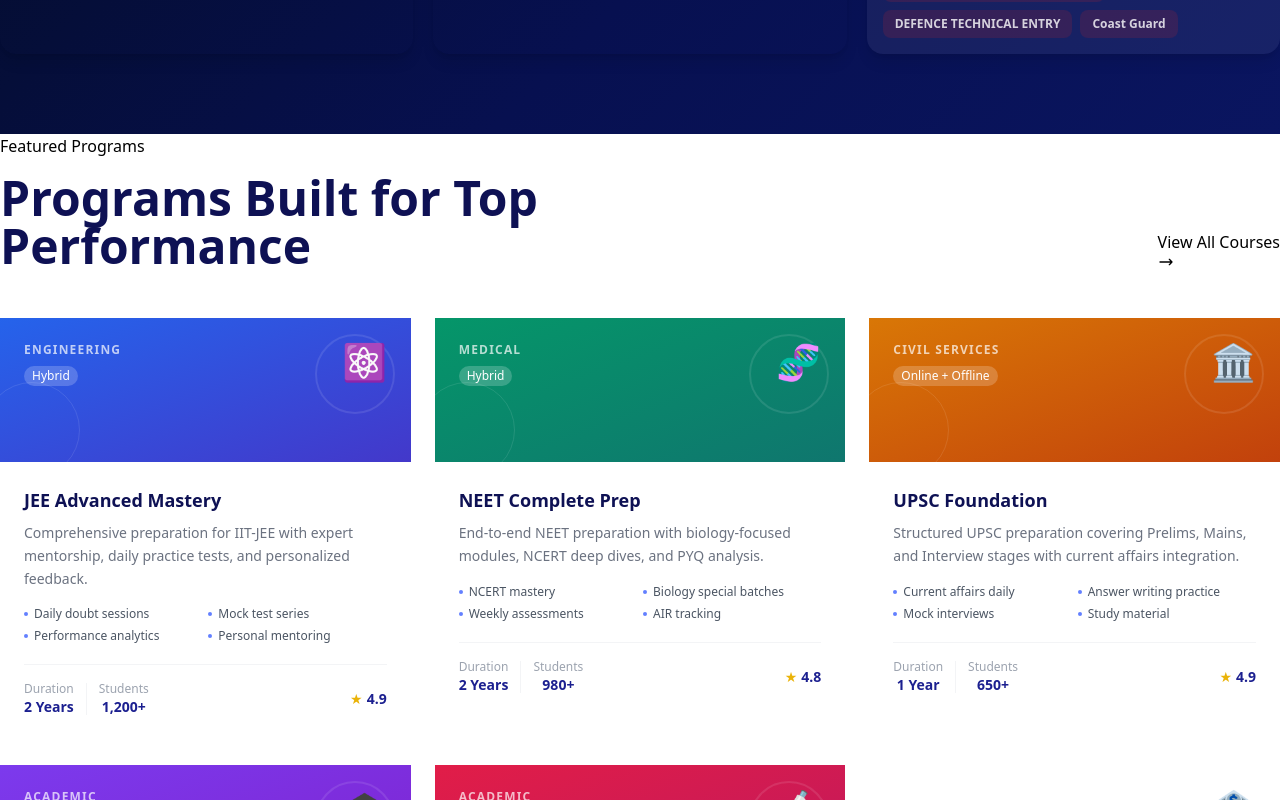
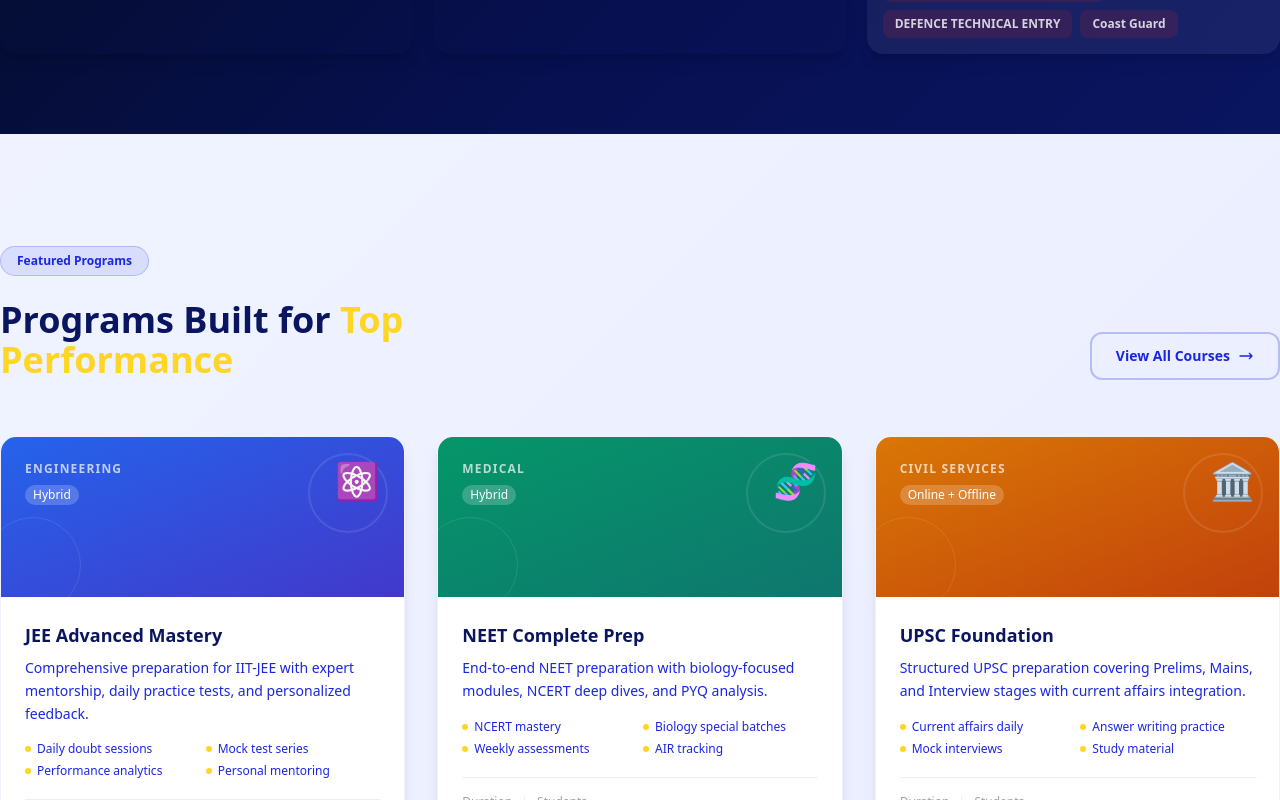
Before and after one commit to TovernaxLegion/Tovernax-Legion, a Next.js app: page / in a window 1280 px wide. Shown: the part 4540-5340 px from the top of the page. Built offline with nearby package versions, Linux system fonts and the light colour scheme.

Commit message:
Update FeaturedProgramsSection.tsx

```diff
--- a/src/components/sections/FeaturedProgramsSection.tsx
+++ b/src/components/sections/FeaturedProgramsSection.tsx
@@ -3,18 +3,22 @@
 
 export function FeaturedProgramsSection() {
   return (
-    <section className="section-padding bg-white">
+    <section className="pt-28 pb-20" style={{ background: "linear-gradient(135deg, #f0f3ff 0%, #e8ecff 100%)" }}>
       <div className="section-container">
         {/* Header */}
-        <div className="flex flex-col md:flex-row md:items-end justify-between gap-6 mb-12 reveal">
+        <div className="flex flex-col md:flex-row md:items-end justify-between gap-6 mb-14 reveal">
           <div className="max-w-xl">
-            <div className="section-label mb-4">Featured Programs</div>
-            <h2 className="font-display text-4xl md:text-5xl font-bold text-navy-950 leading-tight">
+            <div className="inline-flex items-center gap-2 px-4 py-1.5 rounded-full text-xs font-bold mb-6"
+              style={{ background: "rgba(26, 39, 225, 0.1)", color: "#1a27e1", border: "1px solid rgba(26, 39, 225, 0.2)" }}>
+              Featured Programs
+            </div>
+            <h2 className="font-display text-3xl md:text-4xl font-bold leading-tight" style={{ color: "#0a1560" }}>
               Programs Built for{" "}
-              <span className="text-gradient">Top Performance</span>
+              <span style={{ color: "#ffd624" }}>Top Performance</span>
             </h2>
           </div>
-          <Link href="/courses" className="btn-outline flex-shrink-0">
+          <Link href="/courses" className="inline-flex items-center gap-2 px-6 py-3 rounded-xl font-semibold text-sm transition-all duration-300"
+            style={{ color: "#1a27e1", border: "2px solid rgba(26, 39, 225, 0.25)" }}>
             View All Courses
             <svg className="w-4 h-4" fill="none" viewBox="0 0 24 24" stroke="currentColor">
               <path strokeLinecap="round" strokeLinejoin="round" strokeWidth={2} d="M17 8l4 4m0 0l-4 4m4-4H3" />
@@ -23,30 +27,24 @@
         </div>
 
         {/* Course Cards Grid */}
-        <div className="grid sm:grid-cols-2 lg:grid-cols-3 gap-6">
+        <div className="grid sm:grid-cols-2 lg:grid-cols-3 gap-8">
           {FEATURED_COURSES.map((course, index) => (
             <Link
               key={course.id}
               href={`/courses/${course.id}`}
-              className="card-premium overflow-hidden group reveal"
-              style={{ transitionDelay: `${index * 60}ms` }}
+              className="rounded-2xl overflow-hidden shadow-lg group reveal hover:shadow-xl transition-all duration-300"
+              style={{ background: "white", border: "1px solid rgba(26, 39, 225, 0.06)", transitionDelay: `${index * 60}ms` }}
             >
               {/* Card Header */}
-              <div className={`h-36 bg-gradient-to-br ${course.color} p-6 relative overflow-hidden`}>
-                {/* Background pattern */}
+              <div className={`h-40 bg-gradient-to-br ${course.color || "from-purple-600 to-pink-500"} p-6 relative overflow-hidden`}>
                 <div className="absolute inset-0 opacity-10">
                   <div className="absolute top-4 right-4 w-20 h-20 rounded-full border-2 border-white" />
                   <div className="absolute -bottom-4 -left-4 w-24 h-24 rounded-full border border-white" />
                 </div>
-
                 <div className="relative z-10 flex justify-between items-start">
                   <div>
-                    <span className="text-xs font-bold tracking-widest uppercase text-white/70 block mb-1">
-                      {course.category}
-                    </span>
-                    <span className="inline-flex items-center gap-1 text-xs px-2 py-0.5 rounded-full bg-white/20 text-white font-medium">
-                      {course.mode}
-                    </span>
+                    <span className="text-xs font-bold tracking-widest uppercase text-white/70 block mb-1">{course.category}</span>
+                    <span className="inline-flex items-center gap-1 text-xs px-2 py-0.5 rounded-full bg-white/20 text-white font-medium">{course.mode}</span>
                   </div>
                   <span className="text-4xl">{course.icon}</span>
                 </div>
@@ -54,40 +52,41 @@
 
               {/* Card Body */}
               <div className="p-6">
-                <h3 className="font-display font-bold text-lg text-navy-950 mb-2 group-hover:text-navy-700 transition-colors">
+                <h3 className="font-display font-bold text-lg mb-2 group-hover:text-blue-700 transition-colors" style={{ color: "#0a1560" }}>
                   {course.title}
                 </h3>
-                <p className="text-gray-500 text-sm leading-relaxed mb-4">
+                <p className="text-sm leading-relaxed mb-4" style={{ color: "#1a27e1" }}>
                   {course.description}
                 </p>
 
                 {/* Highlights */}
+                {course.highlights && (
                   <div className="grid grid-cols-2 gap-1.5 mb-5">
                     {course.highlights.map((h) => (
-                    <div key={h} className="flex items-center gap-1.5 text-xs text-gray-600">
-                      <div className="w-1 h-1 rounded-full bg-navy-400 flex-shrink-0" />
+                      <div key={h} className="flex items-center gap-1.5 text-xs" style={{ color: "#1a27e1" }}>
+                        <div className="w-1.5 h-1.5 rounded-full flex-shrink-0" style={{ background: "#ffd624" }} />
                         {h}
                       </div>
                     ))}
                   </div>
+                )}
 
                 {/* Footer */}
-                <div className="flex items-center justify-between pt-4 border-t border-gray-100">
+                <div className="flex items-center justify-between pt-4 border-t" style={{ borderColor: "rgba(26, 39, 225, 0.08)" }}>
                   <div className="flex items-center gap-3">
                     <div className="text-center">
                       <div className="text-xs text-gray-400">Duration</div>
-                      <div className="text-sm font-bold text-navy-900">{course.duration}</div>
+                      <div className="text-sm font-bold" style={{ color: "#0a1560" }}>{course.duration}</div>
                     </div>
-                    <div className="w-px h-8 bg-gray-100" />
+                    <div className="w-px h-8" style={{ background: "rgba(26, 39, 225, 0.08)" }} />
                     <div className="text-center">
                       <div className="text-xs text-gray-400">Students</div>
-                      <div className="text-sm font-bold text-navy-900">{course.students}</div>
+                      <div className="text-sm font-bold" style={{ color: "#0a1560" }}>{course.students}</div>
                     </div>
                   </div>
-
                   <div className="flex items-center gap-1">
                     <span className="text-yellow-500 text-sm">★</span>
-                    <span className="text-sm font-bold text-navy-900">{course.rating}</span>
+                    <span className="text-sm font-bold" style={{ color: "#0a1560" }}>{course.rating}</span>
                   </div>
                 </div>
               </div>
```
Lines whose indentation alone changed are shown as unchanged.
